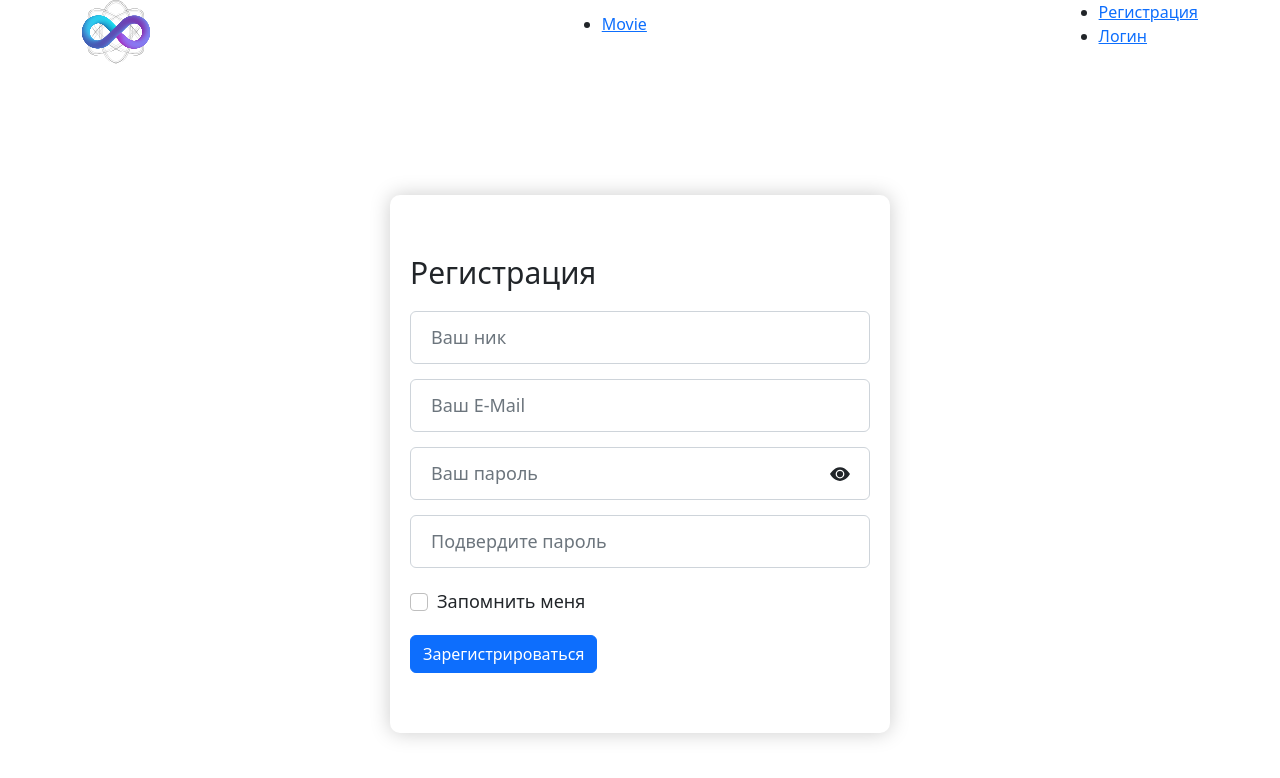
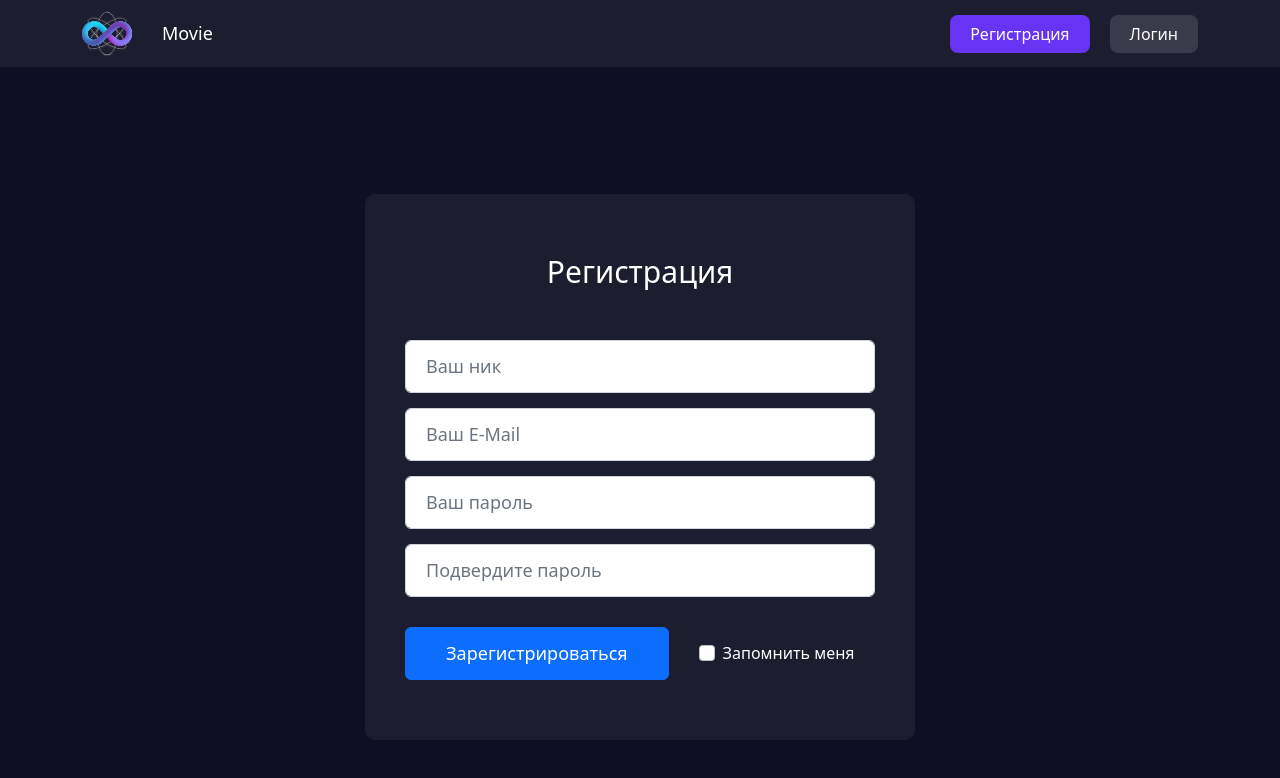
Before and after one commit to KotoFeelGood72/video-reviews, a Vue app: page /register in a window 1280 px wide. Shown: the top 778 px of the page. Built offline with nearby package versions, Linux system fonts and the light colour scheme.

Commit message:
style register page and login

```diff
--- a/src/components/shared/Header/HeaderDefault.vue
+++ b/src/components/shared/Header/HeaderDefault.vue
@@ -1,7 +1,8 @@
 <template>
-	<header>
+	<header class="header">
 		<div class="container">
 				<div class="header_main">
+					<div class="header_col--left">
 						<div class="header_logo">
 							<router-link to="/">
 								<img :src="require('@/assets/img/logo.svg')" alt="">
@@ -14,7 +15,8 @@
 								</li>
 							</ul>
 						</nav>
-					<nav class="float-navigation">
+					</div>
+					<nav class="user-nav">
 						<ul>
 							<li v-for="(item, i ) in User.nav" :key="i + 'nav'">
 								<router-link :to="`/${item.link}`">{{item.name}}</router-link>
@@ -40,9 +42,63 @@
 </script>
 
 <style lang="scss" scoped>
+
+.header_col--left {
+	display: flex;
+	align-items: center;
+	justify-content: flex-start;
+}
 	.header_main {
 		display: flex;
 		align-items: center;
 		justify-content: space-between;
+		padding: 10px 0;
+	}
+
+	.header {
+		background-color: rgba(255, 255, 255, 0.06);
+		ul {
+			padding: 0;
+			margin: 0;
+			list-style: none;
+		}
+		a {
+			color: white;
+			font-size: 18px;
+			text-decoration: none;
+		}
+	}
+
+	.header_logo {
+		margin-right: 30px;
+		max-width: 50px;
+		img {
+			width: 100%;
+		}
+	}
+
+	.user-nav {
+		ul {
+			display: flex;
+			align-items: center;
+			justify-content: flex-start;
+			li {
+				a {
+					background-color: rgba(255, 255, 255, 0.13);
+					border-radius: 8px;
+					display: block;
+					padding: 7px 20px;
+					font-size: 16px;
+
+					&.router-link-exact-active {
+						background-color: #6834F4;
+					}
+				}
+				&:not(:last-child) {
+					margin-right: 20px;
+				}
+			}
+		}
+
 	}
 </style>
--- a/src/layouts/default-layout.vue
+++ b/src/layouts/default-layout.vue
@@ -15,5 +15,7 @@
 </script>
 
 <style lang="scss" scoped>
-
+.layout-default {
+	background-color: #0F0F23;
+}
 </style>
--- a/src/views/auth/moduleLogin.vue
+++ b/src/views/auth/moduleLogin.vue
@@ -14,11 +14,15 @@
         />
         <input :type="showPassword ? 'text' : 'password'" class="form-control" placeholder="Ваш пароль" v-model.trim="form.password" :class="$v.form.password.$error ? 'is-invalid' : ''"/>
       </div>
-      <div class="form-check">
-        <input type="checkbox" class="form-check-input" id="exampleCheck1">
-        <label class="form-check-label" for="exampleCheck1">Запомнить меня</label>
+      <div class="form-bottom">
+        <div class="form-btn">
+          <button type="submit" class="btn btn-primary">Войти</button>
+        </div>
+        <div class="form-check">
+          <input type="checkbox" class="form-check-input" id="exampleCheck1">
+          <label class="form-check-label" for="exampleCheck1">Запомнить меня</label>
+        </div>
       </div>
-      <button type="submit" class="btn btn-primary">Войти</button>
     </form>
   </section>
 </template>
@@ -86,17 +90,19 @@ export default {
   }
 
   .form-register {
-    box-shadow: 0 0 20px 0 #ccc;
-    padding: 60px 20px;
-    max-width: 500px;
+    background: rgba(255, 255, 255, 0.06);
+    padding: 60px 40px;
+    max-width: 550px;
     width: 100%;
     border-radius: 10px;
+    color: white;
   }
 
   .auth {
     h3 {
       font-size: 30px;
-      margin-bottom: 20px;
+      margin-bottom: 50px;
+      text-align: center;
     }
   }
 
@@ -125,8 +131,24 @@ export default {
   }
 
   .form-check {
-    font-size: 18px;
-    margin: 20px 0;
+    font-size: 16px;
+    // margin: 20px 0;
+    // padding: 10px 20px;
     user-select: none;
   }
+
+  .form-btn {
+    margin-right: 30px;
+    button {
+      padding: 12px 40px;
+      font-size: 18px;
+    }
+  }
+
+  .form-bottom {
+    display: flex;
+    align-items: center;
+    justify-content: flex-start;
+    margin: 30px 0 0 0;
+  }
 </style>
--- a/src/views/auth/moduleRegister.vue
+++ b/src/views/auth/moduleRegister.vue
@@ -20,11 +20,15 @@
       <div class="form-group">
         <input :type="showPassword ? 'text' : 'password'" class="form-control" placeholder="Подвердите пароль" v-model.trim="form.confirm" :class="$v.form.confirm.$error ? 'is-invalid' : ''"/>
       </div>
-      <div class="form-check">
-        <input type="checkbox" class="form-check-input" id="exampleCheck1">
-        <label class="form-check-label" for="exampleCheck1">Запомнить меня</label>
+      <div class="form-bottom">
+        <div class="form-btn">
+          <button type="submit" class="btn btn-primary">Зарегистрироваться</button>
+        </div>
+        <div class="form-check">
+          <input type="checkbox" class="form-check-input" id="exampleCheck1">
+          <label class="form-check-label" for="exampleCheck1">Запомнить меня</label>
+        </div>
       </div>
-      <button type="submit" class="btn btn-primary">Зарегистрироваться</button>
     </form>
   </section>
 </template>
@@ -107,17 +111,19 @@ export default {
   }
 
   .form-register {
-    box-shadow: 0 0 20px 0 #ccc;
-    padding: 60px 20px;
-    max-width: 500px;
+    background: rgba(255, 255, 255, 0.06);
+    padding: 60px 40px;
+    max-width: 550px;
     width: 100%;
     border-radius: 10px;
+    color: white;
   }
 
   .auth {
     h3 {
       font-size: 30px;
-      margin-bottom: 20px;
+      margin-bottom: 50px;
+      text-align: center;
     }
   }
 
@@ -146,8 +152,24 @@ export default {
   }
 
   .form-check {
-    font-size: 18px;
-    margin: 20px 0;
+    font-size: 16px;
+    // margin: 20px 0;
+    // padding: 10px 20px;
     user-select: none;
   }
+
+  .form-btn {
+    margin-right: 30px;
+    button {
+      padding: 12px 40px;
+      font-size: 18px;
+    }
+  }
+
+  .form-bottom {
+    display: flex;
+    align-items: center;
+    justify-content: flex-start;
+    margin: 30px 0 0 0;
+  }
 </style>
```
Also changed, not shown: src/App.vue (+0 -32 lines). Lines whose indentation alone changed are shown as unchanged.
